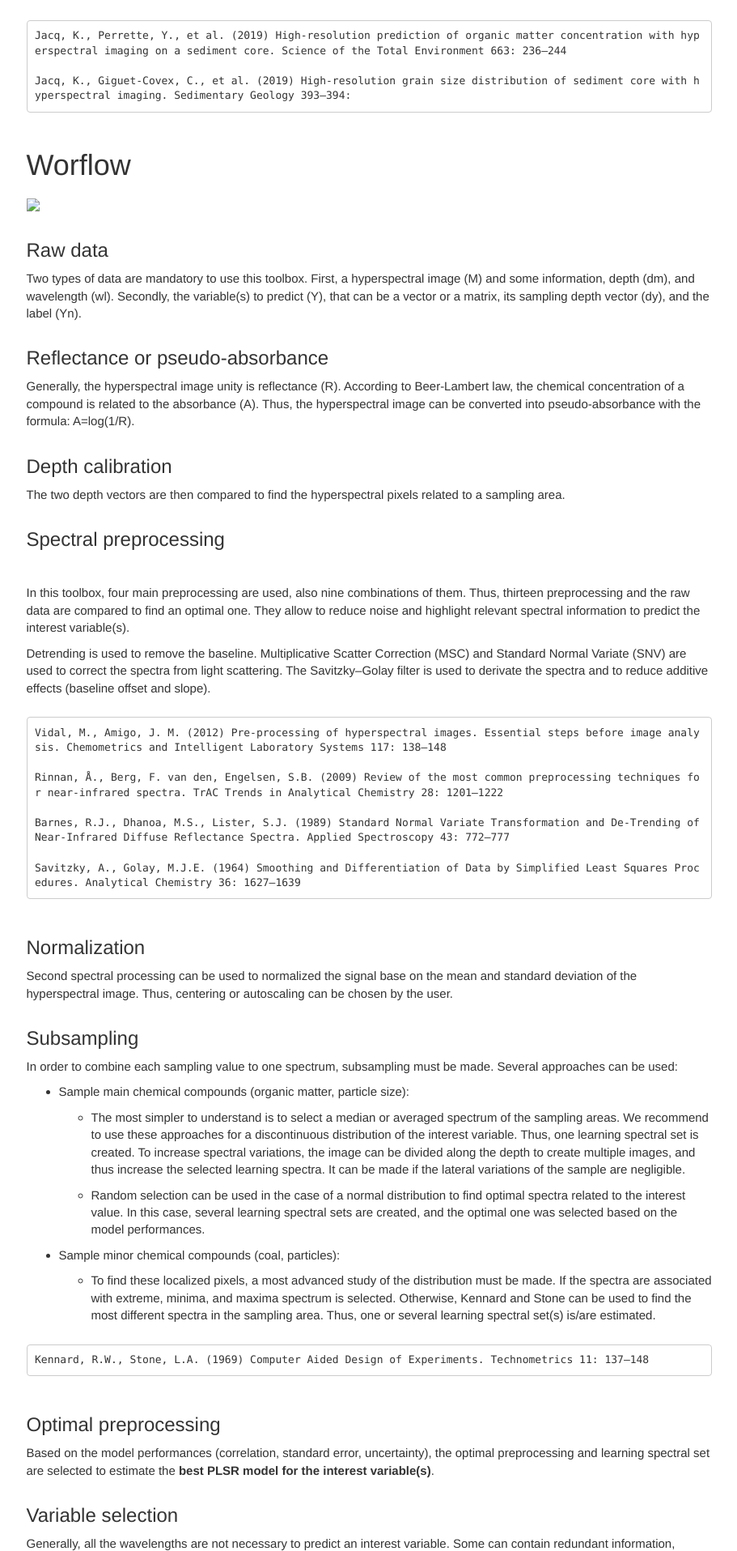
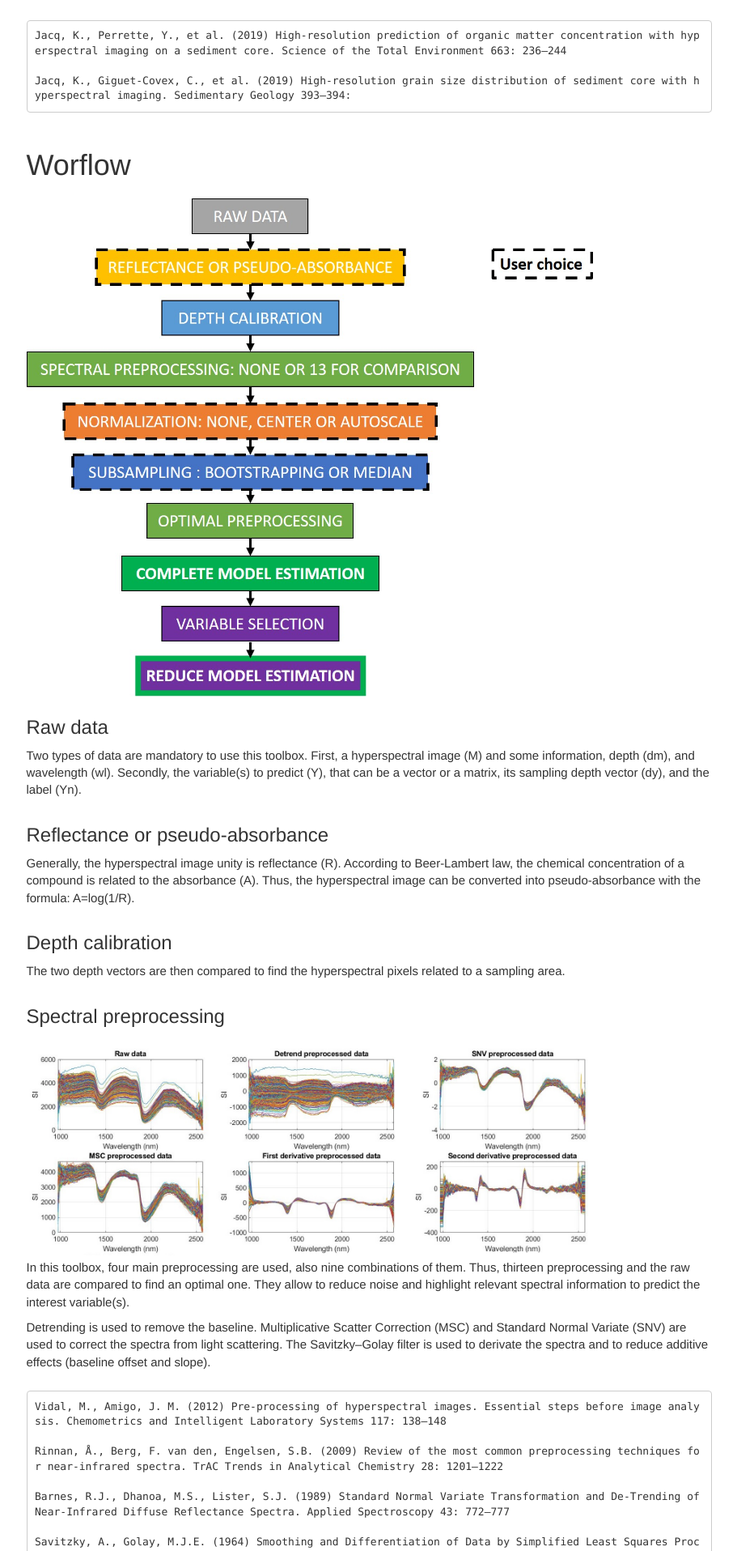
Before and after one commit to JacqKevin/JacqKevin.github.io, a Jekyll site: the page built from pages/Matlab/HSI_PLSR.md, in a window 1280 px wide. Shown: the part 572-2487 px from the top of the page at 81% size, without its empty margins (330-1241 px from the left). Built offline with Jekyll 4.4.1, drawn with Linux system fonts in a browser that asks for light colours; comment, search, counter and statistics services are not loaded.

Commit message:
Update HSI_PLSR.md

```diff
--- a/pages/Matlab/HSI_PLSR.md
+++ b/pages/Matlab/HSI_PLSR.md
@@ -17,7 +17,7 @@ Jacq, K., Giguet-Covex, C., et al. (2019) High-resolution grain size distributio
 
 # Worflow
 
-<img src="CreateModel.jpg" width="600"/>
+{% include image.html file="CreateModel.jpg" %}
 
 ## Raw data
 
@@ -30,7 +30,8 @@ Generally, the hyperspectral image unity is reflectance (R). According to Beer-L
 The two depth vectors are then compared to find the hyperspectral pixels related to a sampling area.
 
 ## Spectral preprocessing
-![](Preprocessing.jpg)
+
+{% include image.html file="Preprocessing.jpg" %}
 
 In this toolbox, four main preprocessing are used, also nine combinations of them. Thus, thirteen preprocessing and the raw data are compared to find an optimal one. They allow to reduce noise and highlight relevant spectral information to predict the interest variable(s).
 
```
